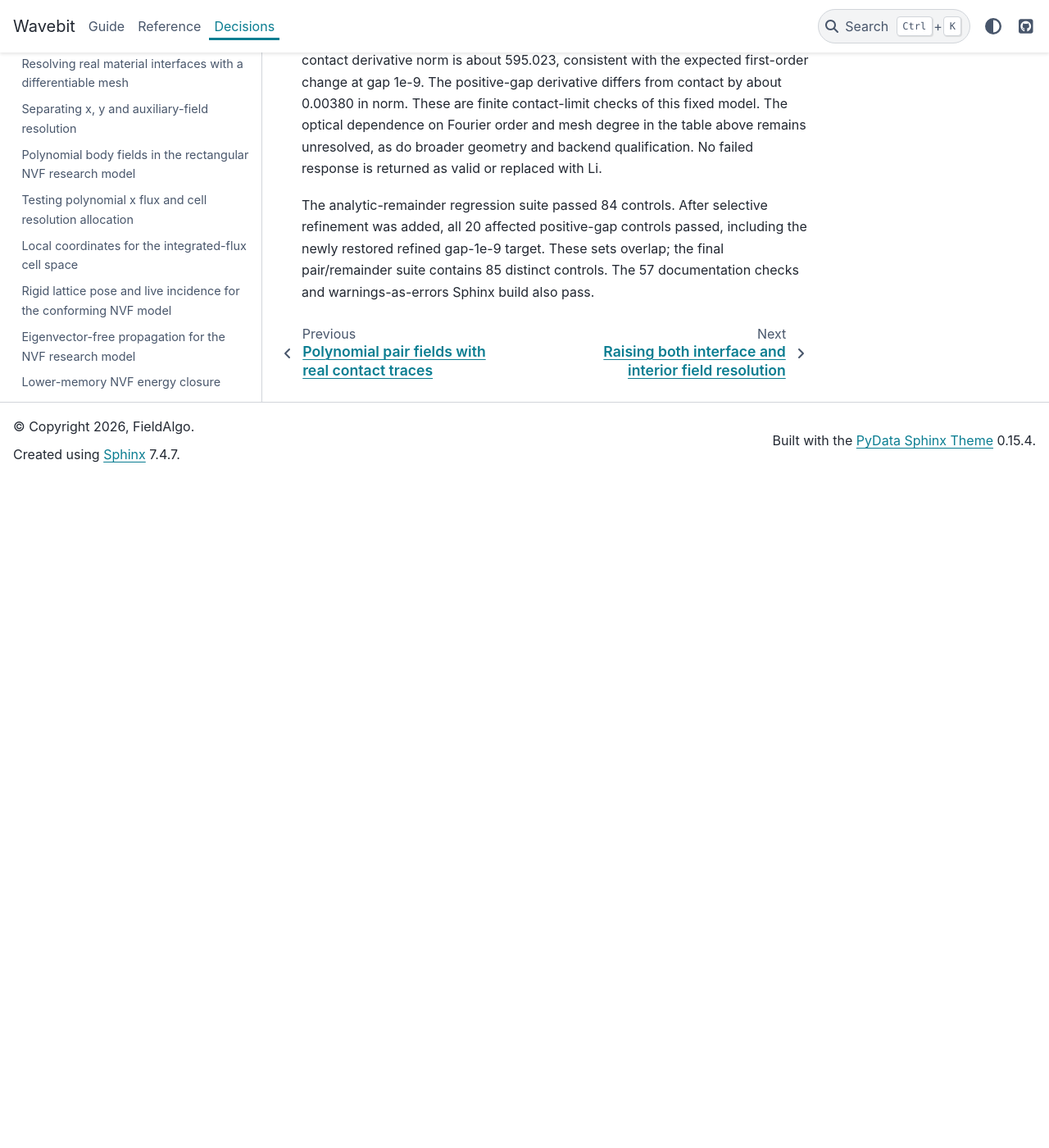
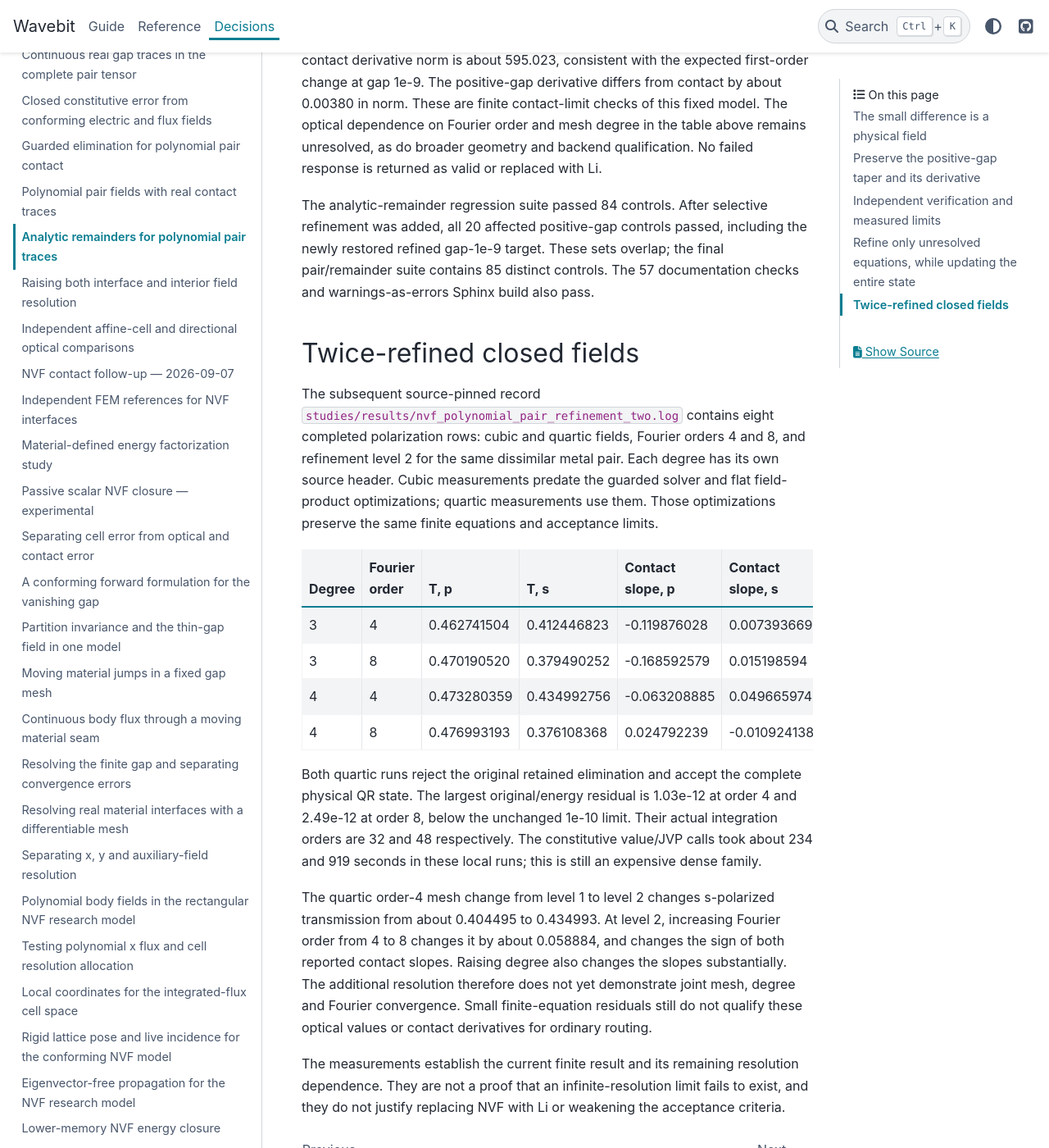
Before and after one commit to fieldalgo/wavebit, a Sphinx documentation site: the page built from docs/nvf-analytic-polynomial-traces.md, in a window 1280 px wide and 1400 px high, scrolled down 4386 px. Shown: the whole window at 82% size. Built offline with Sphinx 7.4.7 and the PyData theme 0.15.4, drawn with Linux system fonts in a browser that asks for light colours; before the commit the page ends 4970 px from its top, so only the background shows below that.

Commit message:
Record twice-refined polynomial contact resolution limits
Preserve complete source-pinned cubic and quartic metal runs at orders
4 and 8. Record passing original physical guards alongside the still
substantial optical and contact-slope variation; do not interpret finite
solve accuracy as joint mesh and Fourier convergence.

Co-authored-by: Codex <noreply@openai.com>

```diff
--- a/docs/nvf-analytic-polynomial-traces.md
+++ b/docs/nvf-analytic-polynomial-traces.md
@@ -173,3 +173,40 @@ refinement was added, all 20 affected positive-gap controls passed, including
 the newly restored refined gap-1e-9 target. These sets overlap; the final
 pair/remainder suite contains 85 distinct controls. The 57 documentation
 checks and warnings-as-errors Sphinx build also pass.
+
+## Twice-refined closed fields
+
+The subsequent source-pinned record
+`studies/results/nvf_polynomial_pair_refinement_two.log` contains eight
+completed polarization rows: cubic and quartic fields, Fourier orders 4
+and 8, and refinement level 2 for the same dissimilar metal pair. Each
+degree has its own source header. Cubic measurements predate the guarded
+solver and flat field-product optimizations; quartic measurements use them.
+Those optimizations preserve the same finite equations and acceptance limits.
+
+| Degree | Fourier order | T, p | T, s | Contact slope, p | Contact slope, s |
+| --- | --- | --- | --- | --- | --- |
+| 3 | 4 | 0.462741504 | 0.412446823 | -0.119876028 | 0.007393669 |
+| 3 | 8 | 0.470190520 | 0.379490252 | -0.168592579 | 0.015198594 |
+| 4 | 4 | 0.473280359 | 0.434992756 | -0.063208885 | 0.049665974 |
+| 4 | 8 | 0.476993193 | 0.376108368 | 0.024792239 | -0.010924138 |
+
+Both quartic runs reject the original retained elimination and accept the
+complete physical QR state. The largest original/energy residual is
+1.03e-12 at order 4 and 2.49e-12 at order 8, below the unchanged 1e-10
+limit. Their actual integration orders are 32 and 48 respectively. The
+constitutive value/JVP calls took about 234 and 919 seconds in these local
+runs; this is still an expensive dense family.
+
+The quartic order-4 mesh change from level 1 to level 2 changes s-polarized
+transmission from about 0.404495 to 0.434993. At level 2, increasing Fourier
+order from 4 to 8 changes it by about 0.058884, and changes the sign of both
+reported contact slopes. Raising degree also changes the slopes substantially.
+The additional resolution therefore does not yet demonstrate joint mesh,
+degree and Fourier convergence. Small finite-equation residuals still do
+not qualify these optical values or contact derivatives for ordinary routing.
+
+The measurements establish the current finite result and its remaining
+resolution dependence. They are not a proof that an infinite-resolution
+limit fails to exist, and they do not justify replacing NVF with Li or
+weakening the acceptance criteria.
```
Also changed, not shown: studies/README.md.
